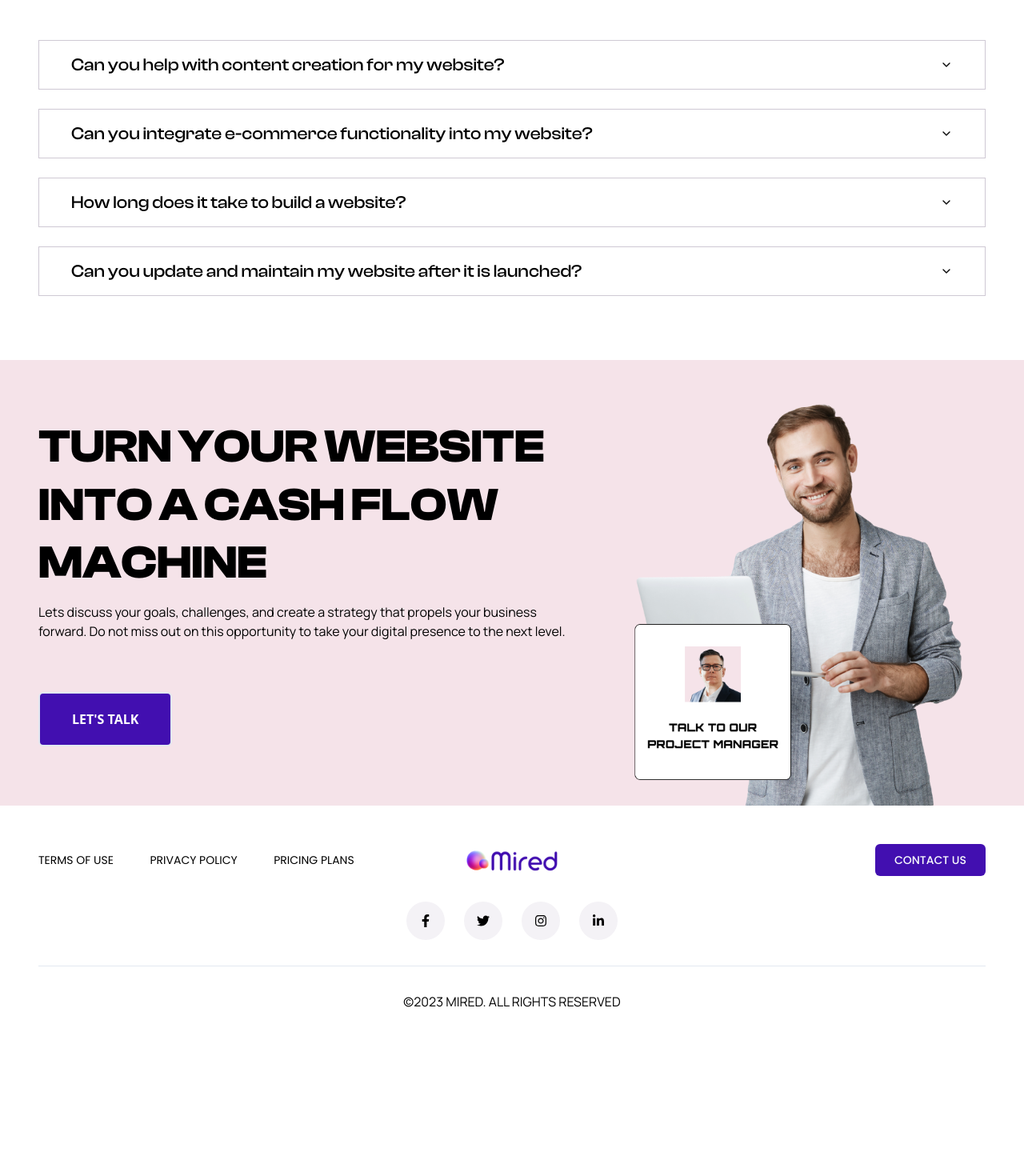
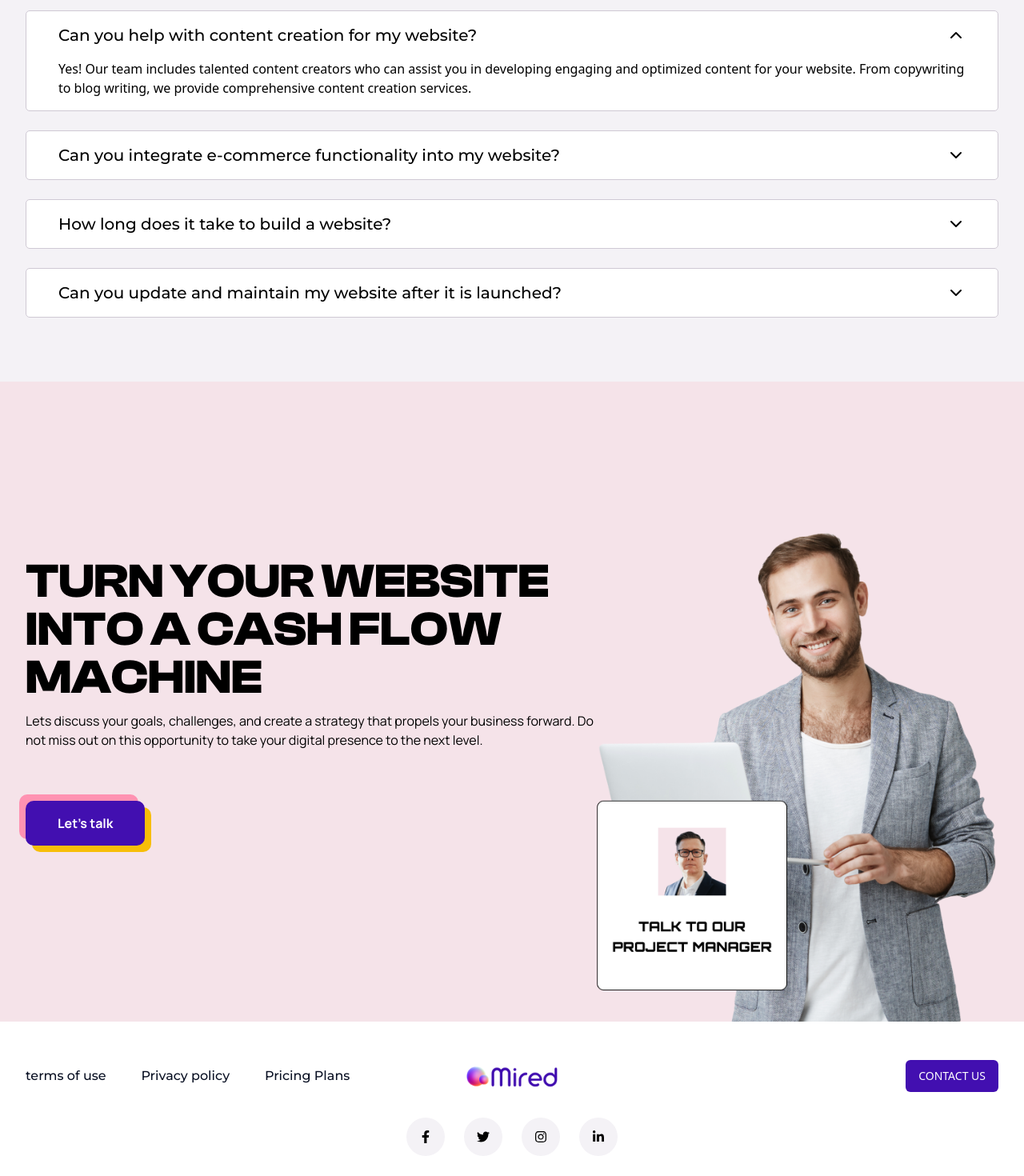
Before and after one commit to tarifalhasan/mired, a Next.js app: page /contact in a window 1280 px wide. Shown: the part 1100-2570 px from the top of the page at 80% size. Before the commit the page ends 2412 px from the top, so only its background shows below. Built offline with nearby package versions, Linux system fonts and the light colour scheme.

Commit message:
working on home page

```diff
--- a/components/common/Faqs.tsx
+++ b/components/common/Faqs.tsx
@@ -1,63 +1,79 @@
-import React from 'react';
-import Container from './Container';
-import Heading from './heading/Heading';
+"use client";
+
 import {
   Accordion,
   AccordionContent,
   AccordionItem,
   AccordionTrigger,
-} from "@/components/ui/accordion"
+} from "@/components/ui/accordion";
+import React from "react";
+
+const faqData = [
+  {
+    id: "item-1",
+    question: "Can you help with content creation for my website?",
+    answer:
+      "Yes! Our team includes talented content creators who can assist you in developing engaging and optimized content for your website. From copywriting to blog writing, we provide comprehensive content creation services.",
+  },
+  {
+    id: "item-2",
+    question: "Can you integrate e-commerce functionality into my website?",
+    answer:
+      "Yes! Our team includes talented content creators who can assist you in developing engaging and optimized content for your website. From copywriting to blog writing, we provide comprehensive content creation services.",
+  },
+  {
+    id: "item-3",
+    question: "How long does it take to build a website?",
+    answer:
+      "Yes! Our team includes talented content creators who can assist you in developing engaging and optimized content for your website. From copywriting to blog writing, we provide comprehensive content creation services.",
+  },
+  {
+    id: "item-4",
+    question: "Can you update and maintain my website after it is launched?",
+    answer:
+      "Yes! Our team includes talented content creators who can assist you in developing engaging and optimized content for your website. From copywriting to blog writing, we provide comprehensive content creation services.",
+  },
+];
 
 const Faqs = () => {
+  const [openIndex, setOpenIndex] = React.useState("item-1"); // Set the default open index
+
+  console.log(openIndex);
+  const handleAccordionChange = (v: string) => {
+    setOpenIndex(v);
+  };
+
   return (
-        <div className='py-20'>
-            <Container>
+    <div className="py-20 bg-[#F4F2F6]">
+      <div className="container">
+        <h2 className="heading-2">Frequently Asked Questions</h2>
+
         <div>
-                    <Heading
-                        title='Frequently Asked Questions'
-                        center
-                        custom='uppercase text-[35px] md:text-[55px] lg:text-[58px] font-bold leading-tight'
-                    />
-
-                    <div >
-                        <Accordion type="single" collapsible className="w-full flex flex-col gap-6 mt-12 lg:mt-20">
-                            <AccordionItem value="item-1" className='px-3 md:px-5 lg:px-10 border-[1px] border-[#CFC9D4]'>
-                                <AccordionTrigger className='hover:no-underline text-md md:text-lg lg:text-[22px] font-medium text-start'>
-                                    Can you help with content creation for my website?
+          <Accordion
+            type="single"
+            collapsible
+            className="w-full flex flex-col gap-6 mt-12 lg:mt-20"
+            // onChange={(index) => handleAccordionChange(index)}
+            onValueChange={(value) => handleAccordionChange(value)}
+            value={openIndex}
+          >
+            {faqData.map((faq) => (
+              <AccordionItem
+                key={faq.id}
+                value={faq.id}
+                className="border-[1px] px-2 text-left sm:px-10 bg-white rounded-[5px] border-[#CFC9D4]"
+              >
+                <AccordionTrigger className=" text-left hover:no-underline text-xs sm:text-xl font-medium font-poppins">
+                  {faq.question}
                 </AccordionTrigger>
-                                <AccordionContent className='text-sm lg:text-[16px] leading-7 pr-10 lg:pr-16'>
-                                    Yes! Our team includes talented content creators who can assist you in developing engaging and optimized content for your website. From copywriting to blog writing, we provide comprehensive content creation services.
+                <AccordionContent className=" text-[8px] sm:text-sm lg:text-base ">
+                  {faq.answer}
                 </AccordionContent>
               </AccordionItem>
-                            <AccordionItem value="item-2" className='px-3 md:px-5 lg:px-10 border-[1px] border-[#CFC9D4]'>
-                                <AccordionTrigger className='hover:no-underline text-md md:text-lg lg:text-[22px] font-medium text-start'>
-                                    Can you integrate e-commerce functionality into my website?
-                                </AccordionTrigger>
-                                <AccordionContent className='text-sm lg:text-[16px] leading-7 pr-10 lg:pr-16'>
-                                    Yes! Our team includes talented content creators who can assist you in developing engaging and optimized content for your website. From copywriting to blog writing, we provide comprehensive content creation services.
-                                </AccordionContent>
-                            </AccordionItem>
-                            <AccordionItem value="item-3" className='px-3 md:px-5 lg:px-10 border-[1px] border-[#CFC9D4]'>
-                                <AccordionTrigger className='hover:no-underline text-md md:text-lg lg:text-[22px] font-medium text-start'>
-                                    How long does it take to build a website?
-                                </AccordionTrigger>
-                                <AccordionContent className='text-sm lg:text-[16px] leading-7 pr-10 lg:pr-16'>
-                                    Yes! Our team includes talented content creators who can assist you in developing engaging and optimized content for your website. From copywriting to blog writing, we provide comprehensive content creation services.
-                                </AccordionContent>
-                            </AccordionItem>
-                            <AccordionItem value="item-4" className='px-3 md:px-5 lg:px-10 border-[1px] border-[#CFC9D4]'>
-                                <AccordionTrigger className='hover:no-underline text-md md:text-lg lg:text-[22px] font-medium text-start'>
-                                    Can you update and maintain my website after it is launched?
-                                </AccordionTrigger>
-                                <AccordionContent className='text-sm lg:text-[16px] leading-7 pr-10 lg:pr-16'>
-                                    Yes! Our team includes talented content creators who can assist you in developing engaging and optimized content for your website. From copywriting to blog writing, we provide comprehensive content creation services.
-                                </AccordionContent>
-                            </AccordionItem>
-
+            ))}
           </Accordion>
         </div>
       </div>
-            </Container>
     </div>
   );
 };
--- a/components/common/Footer.tsx
+++ b/components/common/Footer.tsx
@@ -1,70 +1,84 @@
-import React from 'react';
-import Container from './Container';
-import Image from 'next/image';
-import Link from 'next/link';
-import { Button } from '../ui/button';
-import { FaFacebookF, FaInstagram, FaLinkedin, FaLinkedinIn, FaTwitter } from "react-icons/fa";
-import { Poppins } from 'next/font/google';
-
+import { Poppins } from "next/font/google";
+import Image from "next/image";
+import Link from "next/link";
+import {
+  FaFacebookF,
+  FaInstagram,
+  FaLinkedinIn,
+  FaTwitter,
+} from "react-icons/fa";
+import { Button } from "../ui/button";
 
 const poppins = Poppins({
   subsets: ["latin"],
-    weight : ['400', '500', '600', '700']
-})
+  weight: ["400", "500", "600", "700"],
+});
 
 const Footer = () => {
   return (
-        <div className={`${poppins.className} py-12`}>
-            <Container>
-                <div>
-                    <div className='flex justify-between items-center w-full '>
-                        <ul className='w-full lg:w-1/3 flex justify-between gap-3 md:gap-6 items-center text-xs md:text-sm uppercase '>
-                            <li>terms of use</li>
-                            <li>Privacy policy</li>
-                            <li>Pricing Plans</li>
+    <div className={` pt-12 pb-5`}>
+      <div className=" container">
+        <div className="flex justify-between items-center w-full ">
+          <ul className="w-full lg:w-1/3 flex justify-between gap-3 md:gap-6 items-center ">
+            <li className=" font-poppins font-medium text-xs sm:text-base  text-skin-slate-800">
+              <Link href={"/"}>terms of use</Link>
+            </li>
+            <li className="font-poppins font-medium text-xs sm:text-base  text-skin-slate-800">
+              <Link href={"/"}> Privacy policy</Link>
+            </li>
+            <li className="font-poppins font-medium text-xs sm:text-base  text-skin-slate-800">
+              <Link href={"/"}>Pricing Plans</Link>
+            </li>
           </ul>
-                        <Link href={"/"} className=' w-1/3 hidden lg:flex justify-center'>
-                            <Image
-                                src={"/logo.png"}
-                                alt="Mired"
-                                width={114}
-                                height={25}
-                            />
+          <Link href={"/"} className=" w-1/3 hidden lg:flex justify-center">
+            <Image src={"/logo.png"} alt="Mired" width={114} height={25} />
           </Link>
-                        <Link href='/contact-us' className='w-1/2 lg:w-1/3 hidden md:flex justify-end'>
-                            <Button className="px-6 py-2 bg-[#420FB0]">CONTACT US</Button>
+          <Link
+            href="/contact-us"
+            className="w-1/2 lg:w-1/3 hidden md:flex justify-end"
+          >
+            <Button variant={"secondary"}>CONTACT US</Button>
           </Link>
         </div>
 
-                    <div className='flex justify-center items-center gap-6 my-8'>
-                        <Link href='' className='w-12 h-12 rounded-full p-2 bg-[#F4F2F6] flex justify-center items-center'>
-                            <FaFacebookF
-                                width={30}
-                            />
+        <div className="flex justify-center items-center gap-6 my-8">
+          <Link
+            href=""
+            className="w-12 h-12 rounded-full p-2 bg-skin-pink-50 hover:bg-skin-yellow-600 transition-all duration-500 flex justify-center items-center"
+            target="_blank"
+          >
+            <FaFacebookF width={30} />
           </Link>
-                        <Link href='' className='w-12 h-12 rounded-full p-2 bg-[#F4F2F6] flex justify-center items-center'>
-                            <FaTwitter
-                                width={30}
-                            />
+          <Link
+            href=""
+            className="w-12 h-12 rounded-full p-2 bg-skin-pink-50 hover:bg-skin-yellow-600 transition-all duration-500 flex justify-center items-center"
+            target="_blank"
+          >
+            <FaTwitter width={30} />
           </Link>
-                        <Link href='' className='w-12 h-12 rounded-full p-2 bg-[#F4F2F6] flex justify-center items-center'>
-                            <FaInstagram
-                                width={30}
-                            />
+          <Link
+            href=""
+            className="w-12 h-12 rounded-full p-2 bg-skin-pink-50 hover:bg-skin-yellow-600 transition-all duration-500 flex justify-center items-center"
+            target="_blank"
+          >
+            <FaInstagram width={30} />
           </Link>
-                        <Link href='' className='w-12 h-12 rounded-full p-2 bg-[#F4F2F6] flex justify-center items-center'>
-                            <FaLinkedinIn
-                                width={30}
-                            />
+          <Link
+            href=""
+            target="_blank"
+            className="w-12 h-12 rounded-full p-2 bg-skin-pink-50 hover:bg-skin-yellow-600 transition-all duration-500 flex justify-center items-center"
+          >
+            <FaLinkedinIn width={30} />
           </Link>
         </div>
         <hr />
 
         <div>
-                        <p className='text-center text-md uppercase mt-8'>©2023 mired. All rights reserved</p>
+          <p className="text-center font-poppins font-medium text-skin-slate-800 text-sm sm:text-base uppercase mt-8">
+            ©2023 mired. All rights reserved
+          </p>
         </div>
       </div>
-            </Container>
     </div>
   );
 };
--- a/components/common/LetsTalk.tsx
+++ b/components/common/LetsTalk.tsx
@@ -1,40 +1,44 @@
-import React from 'react';
-import Container from './Container';
-import Image from 'next/image';
-import Heading from './heading/Heading';
-import Button from './button/Buttton';
+import Image from "next/image";
+import CustomButton from "../ui/custom-button";
 
 const LetsTalk = () => {
   return (
-        <div className='bg-[#F5E3E9] pt-12 lg:pt-0'>
-            <Container>
-                <div className='flex flex-col lg:flex-row gap-0 lg:gap-20 items-center'>
-                    <div className='w-full lg:w-3/5'>
-                        <Heading
-                            title='Turn Your Website into a Cash Flow Machine'
-                            custom='uppercase text-[28px] sm:text-[40px] md:text-[55px] lg:text-[58px] font-bold leading-tight'
-                        />
-                        <p className='text-black mt-3'>Lets discuss your goals, challenges, and create a strategy that propels your business forward.
-                            Do not miss out on this opportunity to take your digital presence to the next level. </p>
+    <div className=" relative overflow-hidden z-50 bg-skin-pink-200 pt-12 lg:pt-0">
+      <div className="flex container min-h-screen flex-col lg:flex-row gap-0 lg:gap-20 items-center">
+        <div className="w-full lg:w-3/5">
+          <h2 className=" heading-1">
+            Turn Your Website into a Cash Flow Machine
+          </h2>
+          <p className="text-black mt-3">
+            Lets discuss your goals, challenges, and create a strategy that
+            propels your business forward. Do not miss out on this opportunity
+            to take your digital presence to the next level.
+          </p>
 
-                        <div className='mt-10 lg:mt-16' >
-                            <Button
-                                label="Let's talk"
+          <div className="mt-10 lg:mt-16">
+            <CustomButton>Let&apos;s talk</CustomButton>
+          </div>
+        </div>
+
+        <div className="w-full lg:hidden">
+          <Image
+            src="/images/hansome-guy.png"
+            alt="Handsome guy"
+            width={634}
+            height={800}
+            className="w-full "
           />
         </div>
       </div>
-
-                    <div className='w-full lg:w-2/5'>
+      <div className=" hidden lg:flex absolute bottom-0 right-0  justify-end">
         <Image
-                            src='/images/hansome-guy.png'
-                            alt='Handsome guy'
-                            width={400}
-                            height={600}
-                            className='w-full'
+          src="/images/hansome-guy.png"
+          alt="Handsome guy"
+          width={634}
+          height={800}
+          className="w-full left-0 max-w-[40vw] xl:max-w-[42vw] 2xl:max-w-[65vw]"
         />
       </div>
-                </div>
-            </Container>
     </div>
   );
 };
--- a/components/ui/accordion.tsx
+++ b/components/ui/accordion.tsx
@@ -1,12 +1,9 @@
-"use client"
+import { cn } from "@/lib/utils";
+import * as AccordionPrimitive from "@radix-ui/react-accordion";
+import { ChevronDown } from "lucide-react"; // Import your desired icons
+import * as React from "react";
 
-import * as React from "react"
-import * as AccordionPrimitive from "@radix-ui/react-accordion"
-import { ChevronDown } from "lucide-react"
-
-import { cn } from "@/lib/utils"
-
-const Accordion = AccordionPrimitive.Root
+const Accordion = AccordionPrimitive.Root;
 
 const AccordionItem = React.forwardRef<
   React.ElementRef<typeof AccordionPrimitive.Item>,
@@ -17,13 +14,18 @@ const AccordionItem = React.forwardRef<
     className={cn("border-b", className)}
     {...props}
   />
-))
-AccordionItem.displayName = "AccordionItem"
+));
+AccordionItem.displayName = "AccordionItem";
+
+interface AccordionTriggerProps
+  extends React.ComponentPropsWithoutRef<typeof AccordionPrimitive.Trigger> {
+  icon?: React.ReactNode;
+}
 
 const AccordionTrigger = React.forwardRef<
   React.ElementRef<typeof AccordionPrimitive.Trigger>,
-  React.ComponentPropsWithoutRef<typeof AccordionPrimitive.Trigger>
->(({ className, children, ...props }, ref) => (
+  AccordionTriggerProps
+>(({ className, children, icon = <ChevronDown />, ...props }, ref) => (
   <AccordionPrimitive.Header className="flex">
     <AccordionPrimitive.Trigger
       ref={ref}
@@ -34,11 +36,11 @@ const AccordionTrigger = React.forwardRef<
       {...props}
     >
       {children}
-      <ChevronDown className="h-4 w-4 shrink-0 transition-transform duration-200" />
+      {icon}
     </AccordionPrimitive.Trigger>
   </AccordionPrimitive.Header>
-))
-AccordionTrigger.displayName = AccordionPrimitive.Trigger.displayName
+));
+AccordionTrigger.displayName = AccordionPrimitive.Trigger.displayName;
 
 const AccordionContent = React.forwardRef<
   React.ElementRef<typeof AccordionPrimitive.Content>,
@@ -51,8 +53,8 @@ const AccordionContent = React.forwardRef<
   >
     <div className={cn("pb-4 pt-0", className)}>{children}</div>
   </AccordionPrimitive.Content>
-))
+));
 
-AccordionContent.displayName = AccordionPrimitive.Content.displayName
+AccordionContent.displayName = AccordionPrimitive.Content.displayName;
 
-export { Accordion, AccordionItem, AccordionTrigger, AccordionContent }
+export { Accordion, AccordionContent, AccordionItem, AccordionTrigger };
--- a/components/ui/custom-button.tsx
+++ b/components/ui/custom-button.tsx
@@ -9,8 +9,8 @@ const CustomButton: FC<Props> = ({ children, className }) => {
   return (
     <button
       className={cn(
-        className,
-        "rounded-10 outline-none focus:outline-none text-sm sm:text-base font-bold font-manrope relative py-2 px-10 h-14 inline-flex items-center   justify-center bg-skin-blue-800 hover:bg-skin-blue-800/90 text-white before:absolute before:w-full before:h-full before:bg-skin-pink-300 before:-z-10 before:-top-2 before:rounded-10 before:-left-2 after:absolute  after:w-full after:h-full  after:bg-skin-yellow-600 after:-z-10 after:top-2 after:rounded-10 after:left-2"
+        "rounded-10 outline-none focus:outline-none text-sm sm:text-base font-bold font-manrope relative py-2 px-10 h-14 inline-flex items-center   justify-center bg-skin-blue-800 hover:bg-skin-blue-800/90 text-white before:absolute before:w-full before:h-full before:bg-skin-pink-300 before:-z-10 before:-top-2 before:rounded-10 before:-left-2 after:absolute  after:w-full after:h-full  after:bg-skin-yellow-600 after:-z-10 after:top-2 after:rounded-10 after:left-2",
+        className
       )}
     >
       {children}
--- a/tailwind.config.ts
+++ b/tailwind.config.ts
@@ -62,6 +62,8 @@ const config = {
           "pink-200": "#F5E3E9",
           "yellow-600": "#F7BE08",
           "yellow-200": "#F5EFD9",
+          "pink-50": "#F4F2F6",
+          "slate-800": "#080F22",
         },
       },
       fontFamily: {
```
Also changed, not shown: components/common/BookingConsultation.tsx (+19 -25 lines), components/home/Trust.tsx (+10 -17 lines), public/images/handsome-male-entrepreneur-using-laptop.png (added), public/images/technology.png (added). Lines whose indentation alone changed are shown as unchanged.
